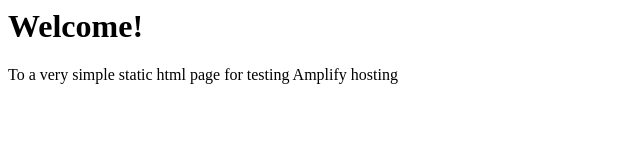
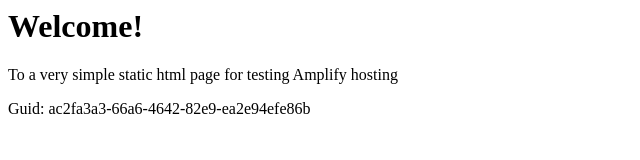
Before and after one commit to aws-aemilia-fra/Github-PR-Commit-Integration-Test-DoNotTouch-Gith-OKSLNVO2-v1-prod-eu-central-1, a website: page src/index.html in a window 1280 px wide. Shown: the whole page, without its empty margins (0-640 px from the left). Drawn offline with Linux system fonts and the light colour scheme.

Commit message:
commit from integ tests

```diff
--- a/src/index.html
+++ b/src/index.html
@@ -1,3 +1,5 @@
+
+
 <html lang="en">
 
 <head>
@@ -10,6 +12,6 @@
 <body>
     <h1>Welcome!</h1>
     <p>To a very simple static html page for testing Amplify hosting</p>
-</body>
+    <p>Guid: ac2fa3a3-66a6-4642-82e9-ea2e94efe86b</p></body>
 
 </html>
```
